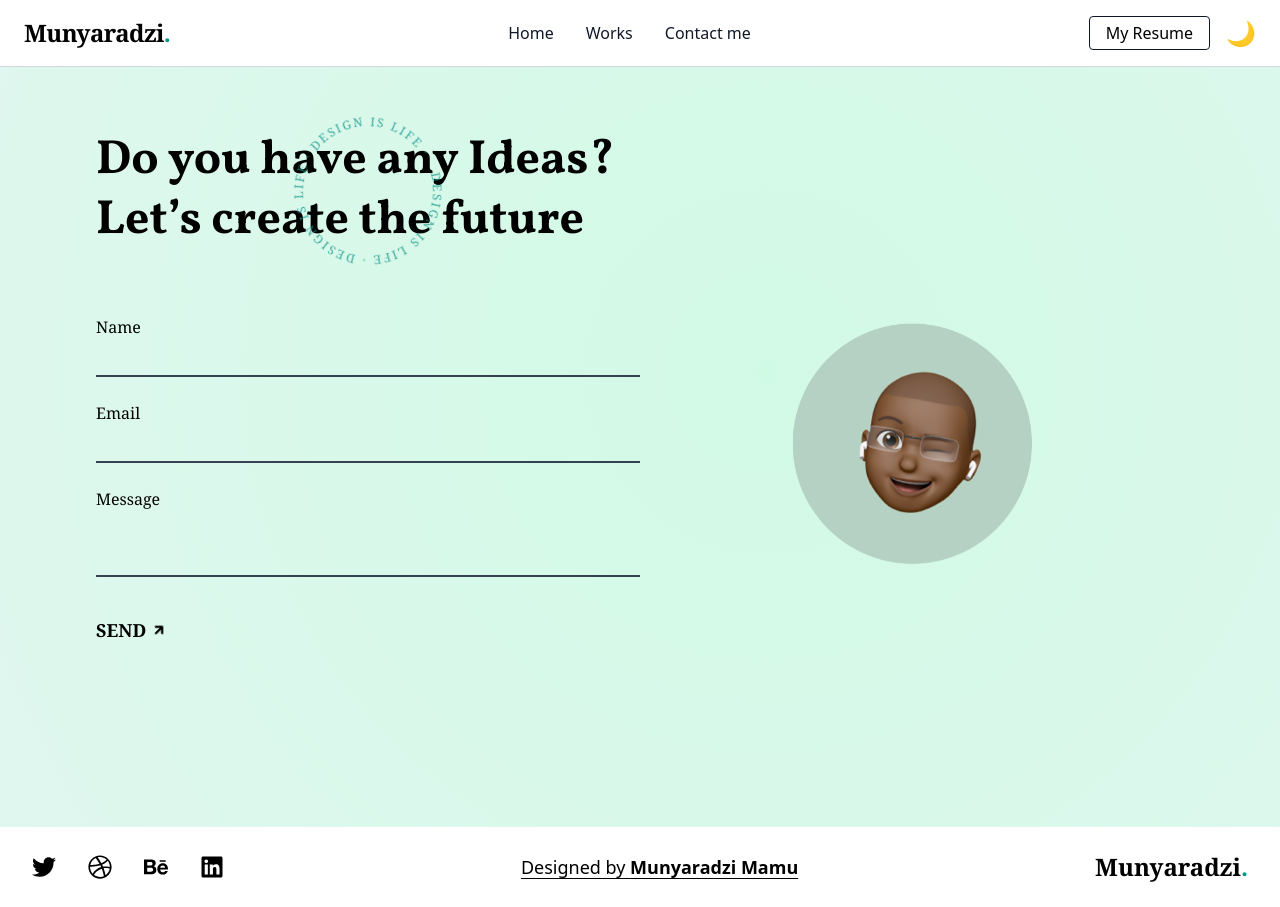
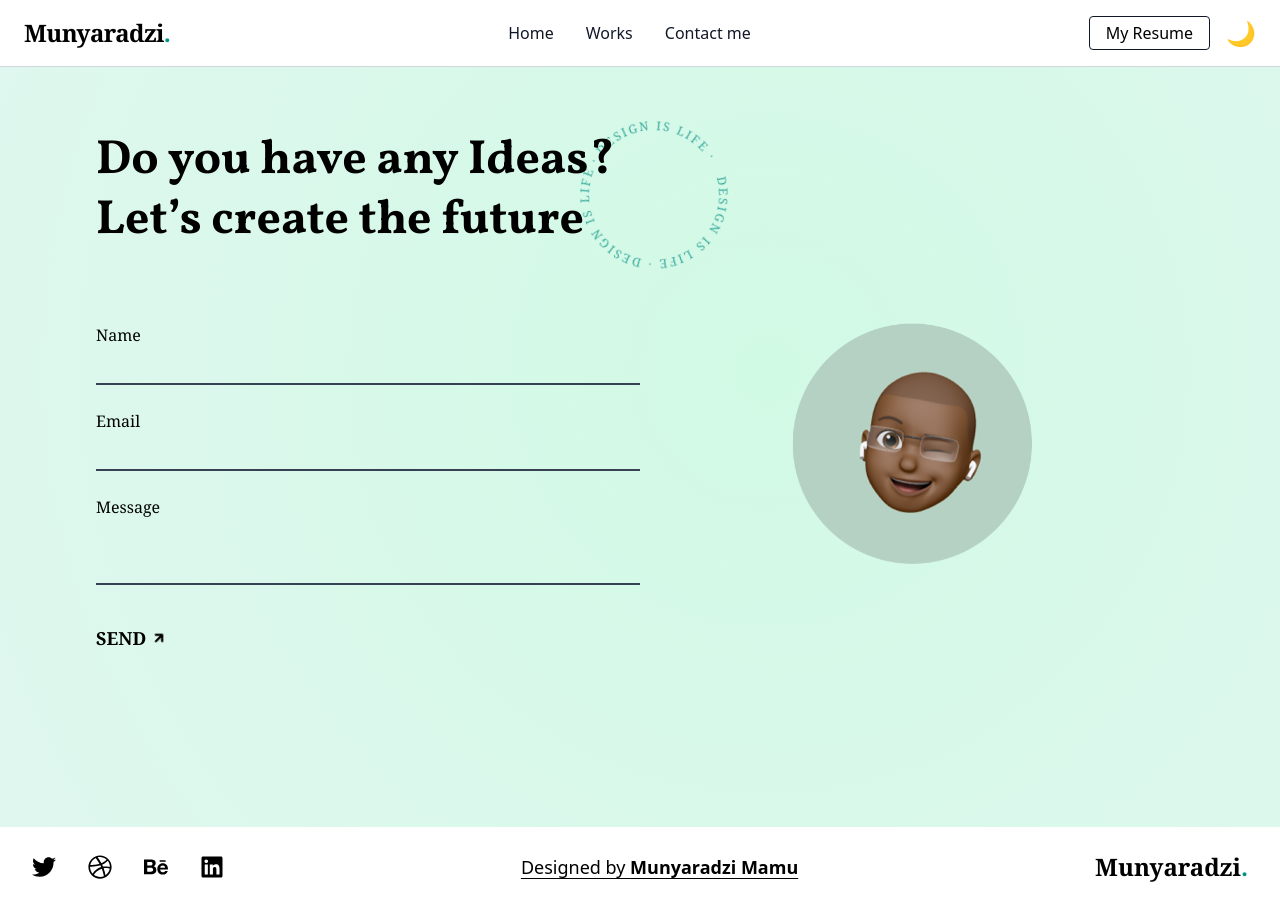
Before and after one commit to VincentMugondora/kayden-portfolio, a React (Vite) app: page /contact in a window 1280 px wide. Built offline with nearby package versions, Linux system fonts and the light colour scheme.

Commit message:
Refactor Contact component header: enhance layout and positioning of heading and CircularText for improved visual hierarchy and clarity.

```diff
--- a/src/pages/Contact.jsx
+++ b/src/pages/Contact.jsx
@@ -19,9 +19,13 @@ const Contact = () => {
     <section className="h-[95vh] w-full px-4 md:px-24 py-16 relative bg-[radial-gradient(circle_at_60%_40%,#d1fae5_0%,#e0f7ef_100%)] flex flex-col md:flex-row items-start justify-between transition-colors">
       {/* Left: Heading and Form */}
       <div className="flex-1 max-w-2xl z-10">
-        <div className="relative mb-16">
-          <h1 className="text-5xl md:text-5xl font-serif font-bold leading-tight mb-2">Do you have any Ideas?<br />Let’s create the future</h1>
-          <CircularText />
+        <div className="relative mb-16 flex items-center w-fit">
+          <h1 className="text-5xl md:text-5xl font-serif font-bold leading-tight mb-2 relative z-10 whitespace-nowrap">
+            Do you have any Ideas?<br />Let’s create the future
+          </h1>
+          <span className="absolute right-[-40px] top-1/2 -translate-y-1/2 z-0 pointer-events-none">
+            <CircularText />
+          </span>
         </div>
         <form className="flex flex-col gap-6 mt-5">
           <div>
```
